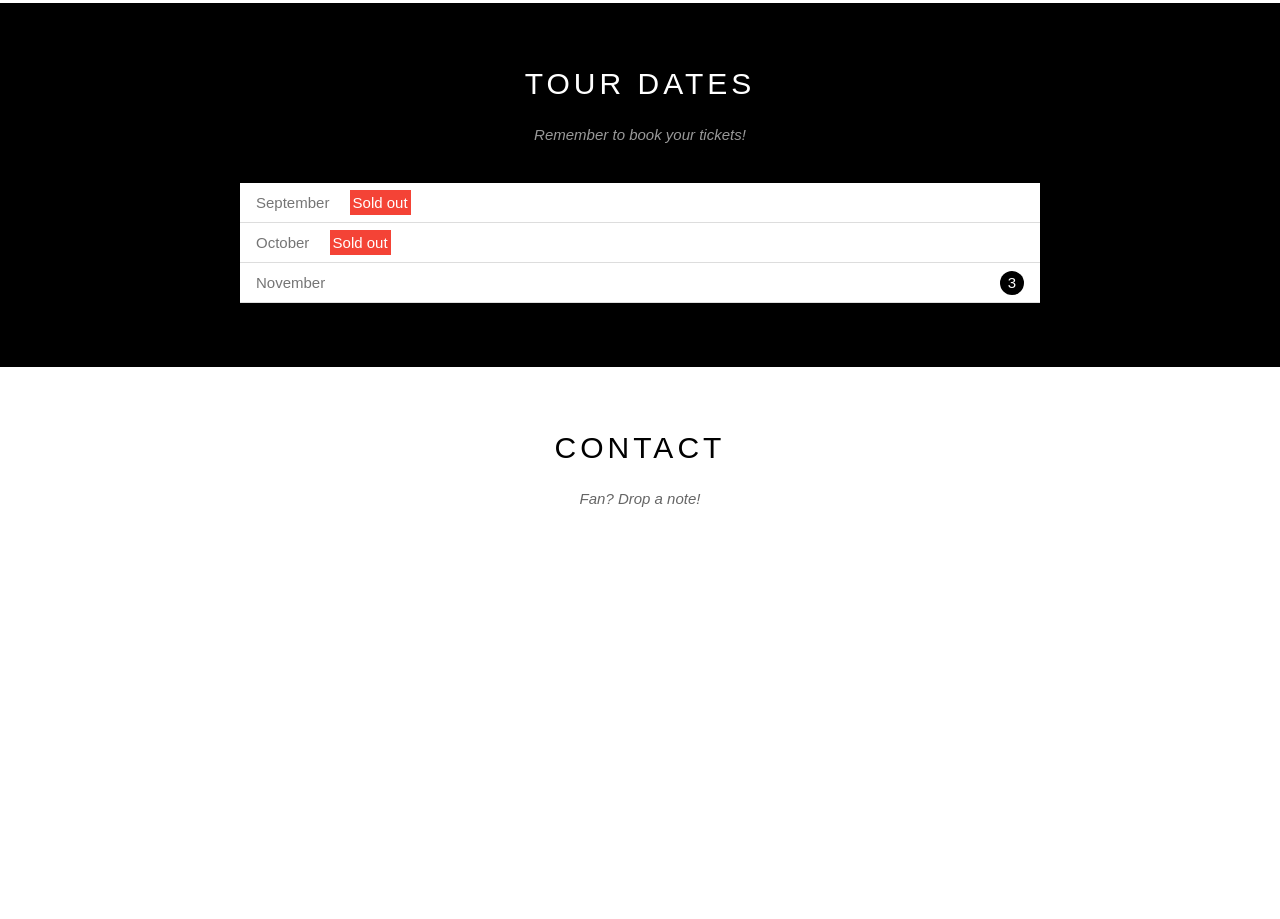
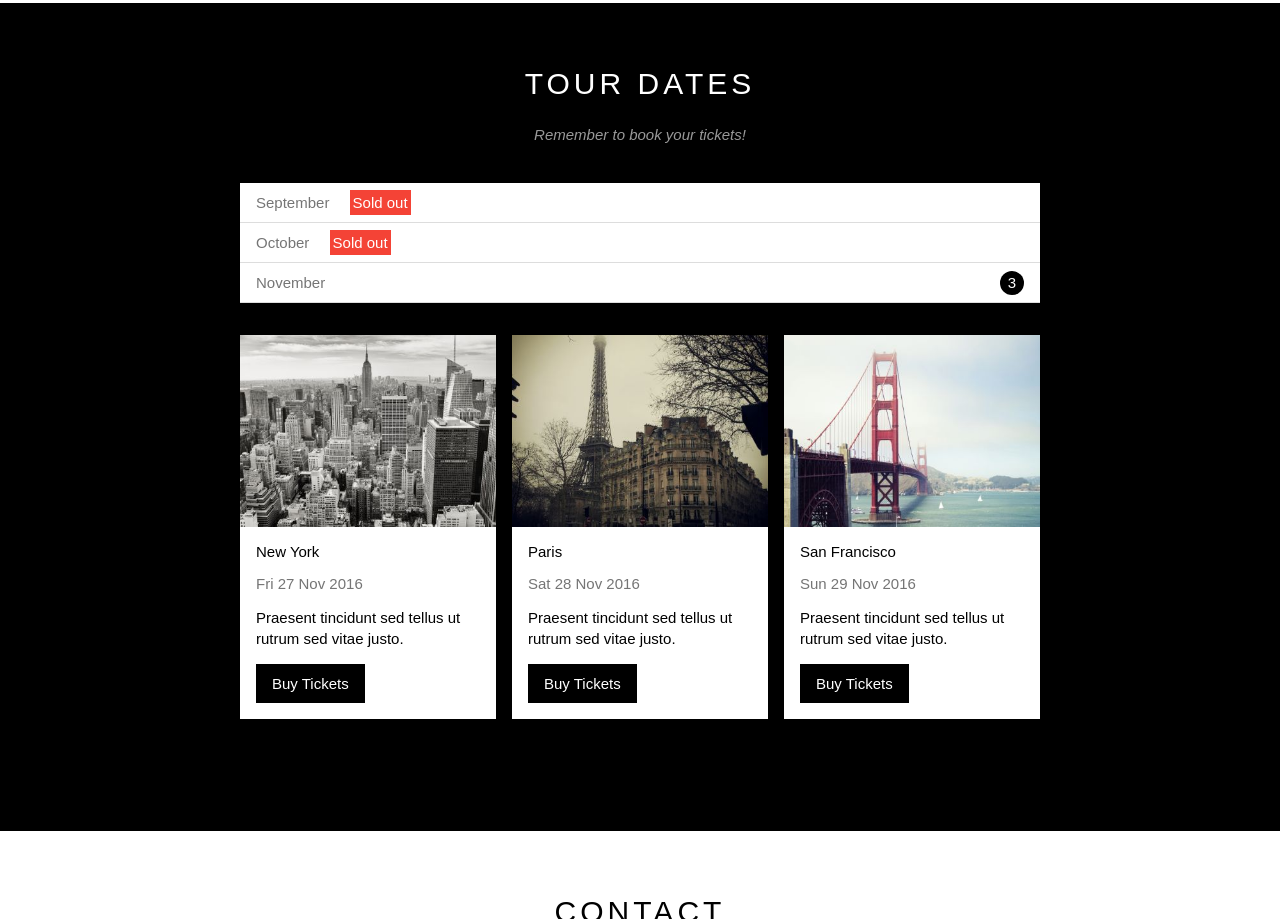
Before and after one commit to lhaquoc/w3-the-band, a plain HTML site: page index.html in a window 1280 px wide. Shown: the part 1276-2195 px from the top of the page. Before the commit the page ends 1847 px from the top, so only its background shows below. Drawn offline with nearby package versions, Linux system fonts and the light colour scheme.

Commit message:
- Add place list - Add common classes

```diff
--- a/assets/css/style.css
+++ b/assets/css/style.css
@@ -10,13 +10,11 @@ html {
   font-family: Arial, Helvetica, sans-serif;
 }
 
-
 /*
 1. Tu ngoai vao trong
 2. Tu tren xuong duoi
 3. Tong quan den chi tiet
 */
-
 
 /*
 1.  vi tri
@@ -25,6 +23,7 @@ html {
 4.  kieu chu, hinh dang
  */
 
+/* Common classes */
 .clear {
   clear: both;
 }
@@ -33,7 +32,31 @@ html {
   color: #fff !important;
 }
 
-#main {}
+.row {
+  margin-left: -8px;
+  margin-right: -8px;
+}
+
+.col {
+  float: left;
+  padding-left: 8px;
+  padding-right: 8px;
+}
+
+.col-third {
+  width: 33.333%;
+}
+
+.col-half {
+  width: 50%;
+}
+
+.text-center {
+  text-align: center !important;
+}
+
+#main {
+}
 
 #header {
   width: 100%;
@@ -55,11 +78,11 @@ html {
   list-style-type: none;
 }
 
-#nav>li {
+#nav > li {
   display: inline-block;
 }
 
-#nav>li>a {
+#nav > li > a {
   color: #fff;
   text-transform: uppercase;
 }
@@ -75,7 +98,7 @@ html {
   display: block;
 }
 
-#nav>li:hover>a,
+#nav > li:hover > a,
 #nav .sub-nav li:hover {
   color: #000;
   background-color: #ccc;
@@ -118,7 +141,7 @@ html {
 #slider {
   margin-top: 46px;
   padding-top: 50%;
-    background: url('/assets/img/slider/slider1.jpg') top center / cover no-repeat;
+  background: url("/assets/img/slider/slider1.jpg") top center / cover no-repeat;
   position: relative;
 }
 
@@ -181,12 +204,6 @@ html {
   margin-top: 48px;
 }
 
-#content .member-item {
-    float: left;
-    width: 33.333%;
-    text-align: center;
-}
-
 #content .member-img {
   margin-top: 15px;
   width: 154px;
@@ -196,7 +213,6 @@ html {
 #content .member-name {
   font-size: 15px;
 }
-
 
 /* Tour section */
 
@@ -236,7 +252,56 @@ html {
   margin-top: -3px;
 }
 
+.place-list {
+  margin-top: 32px;
+  margin-bottom: 48px;
+}
+
+.place-img {
+  width: 100%;
+  display: block;
+}
+
+.place-img:hover {
+  opacity: 0.6;
+}
+
+.place-body {
+  background-color: #fff;
+  padding: 16px;
+  font-size: 15px;
+}
+
+.place-heading {
+  font-size: 15px;
+  font-weight: 500;
+}
+
+.place-time {
+  margin-top: 15px;
+  color: #757575;
+}
+
+.place-description {
+  margin-top: 15px;
+  line-height: 1.4;
+}
+
+.place-buy-btn {
+  color: #fff;
+  background-color: #000;
+  text-decoration: none;
+  padding: 11px 16px;
+  display: inline-block;
+  margin-top: 15px;
+}
+
+.place-buy-btn:hover {
+  color: #000;
+  background-color: #ccc;
+}
 
 /* Footer section */
 
-#footer {}
+#footer {
+}
--- a/index.html
+++ b/index.html
@@ -62,15 +62,15 @@
                     id est laborum consectetur adipiscing elit, sed do eiusmod tempor incididunt ut labore et dolore magna aliqua. Ut enim ad minim veniam, quis nostrud exercitation ullamco laboris nisi ut aliquip ex ea commodo consequat.
                 </p>
                 <div class="members-list">
-                    <div class="member-item">
+                    <div class="col col-third text-center">
                         <p class="member-name">Name</p>
                         <img src="./assets/img/band/bandmember1.jpg" alt="Team member" class="member-img">
                     </div>
-                    <div class="member-item">
+                    <div class="col col-third text-center">
                         <p class="member-name">Name</p>
                         <img src="./assets/img/band/bandmember1.jpg" alt="Team member" class="member-img">
                     </div>
-                    <div class="member-item">
+                    <div class="col col-third text-center">
                         <p class="member-name">Name</p>
                         <img src="./assets/img/band/bandmember1.jpg" alt="Team member" class="member-img">
                     </div>
@@ -83,11 +83,47 @@
                 <div class="content-section">
                     <h2 class="section-heading text-white">TOUR DATES</h2>
                     <p class="section-sub-heading text-white">Remember to book your tickets!</p>
+                    <!-- Tickets -->
                     <ul class="ticket-list">
                         <li>September <span class="sold-out">Sold out</span></li>
                         <li>October <span class="sold-out">Sold out</span></li>
                         <li>November <span class="quantity">3</span></li>
                     </ul>
+
+                    <!-- Places -->
+                    <div class="row place-list">
+                        <!-- Newyork -->
+                        <div class="col col-third">
+                            <img src="./assets/img/cities/newyork.jpg" alt="Newyork" class="place-img">
+                            <div class="place-body">
+                                <h3 class="place-heading">New York</h3>
+                                <p class="place-time">Fri 27 Nov 2016</p>
+                                <p class="place-description">Praesent tincidunt sed tellus ut rutrum sed vitae justo.</p>
+                                <a href="#" class="place-buy-btn">Buy Tickets</a>
+                            </div>
+                        </div>
+                        <!-- Paris -->
+                        <div class="col col-third">
+                            <img src="./assets/img/cities/paris.jpg" alt="Paris" class="place-img">
+                            <div class="place-body">
+                                <h3 class="place-heading">Paris</h3>
+                                <p class="place-time">Sat 28 Nov 2016</p>
+                                <p class="place-description">Praesent tincidunt sed tellus ut rutrum sed vitae justo.</p>
+                                <a href="#" class="place-buy-btn">Buy Tickets</a>
+                            </div>
+                        </div>
+                        <!-- San Francisco -->
+                        <div class="col col-third">
+                            <img src="./assets/img/cities/sanfran.jpg" alt="San Francisco" class="place-img">
+                            <div class="place-body">
+                                <h3 class="place-heading">San Francisco</h3>
+                                <p class="place-time">Sun 29 Nov 2016</p>
+                                <p class="place-description">Praesent tincidunt sed tellus ut rutrum sed vitae justo.</p>
+                                <a href="#" class="place-buy-btn">Buy Tickets</a>
+                            </div>
+                        </div>
+                        <div class="clear"></div>
+                    </div>
                 </div>
             </div>
 
```
Lines whose indentation alone changed are shown as unchanged.
